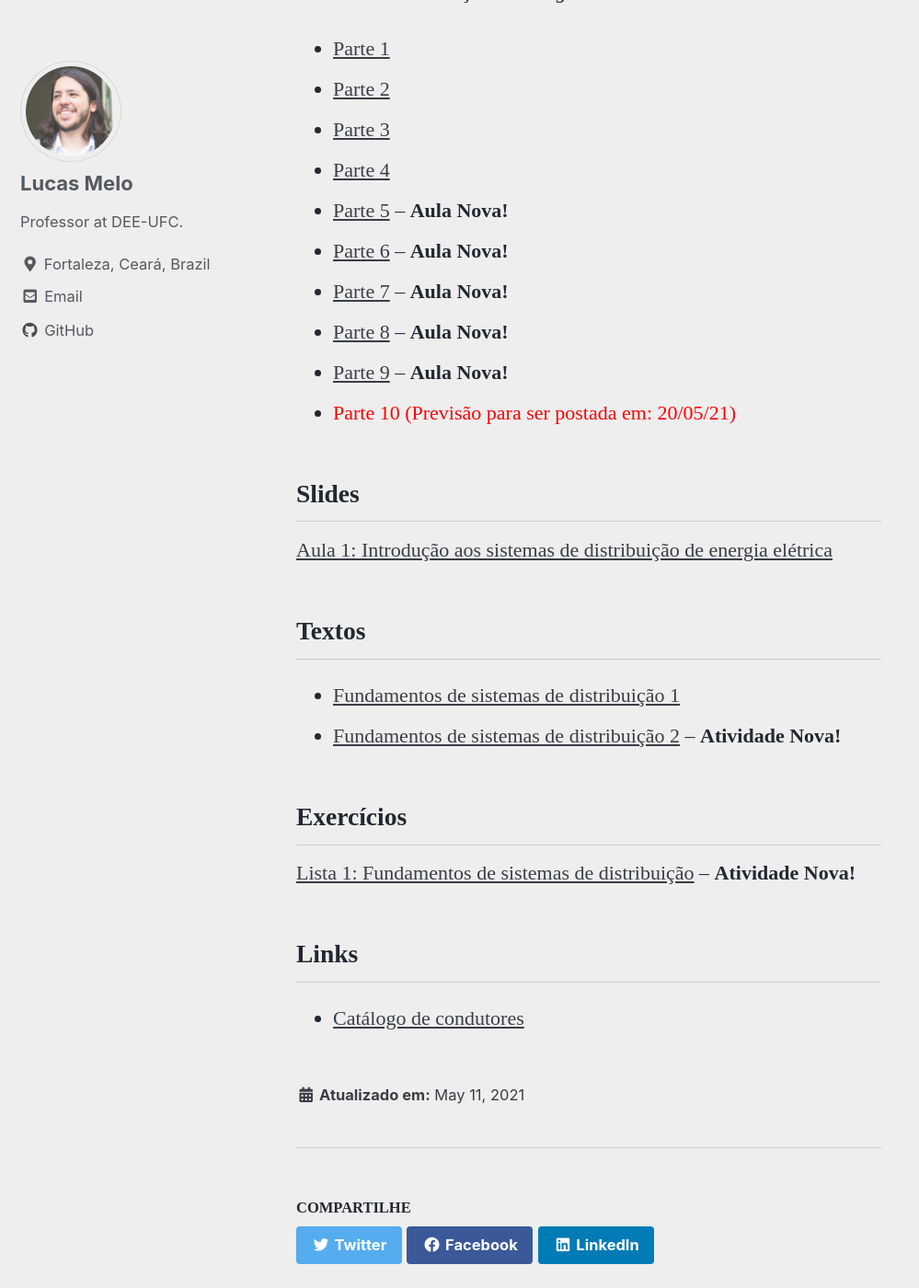
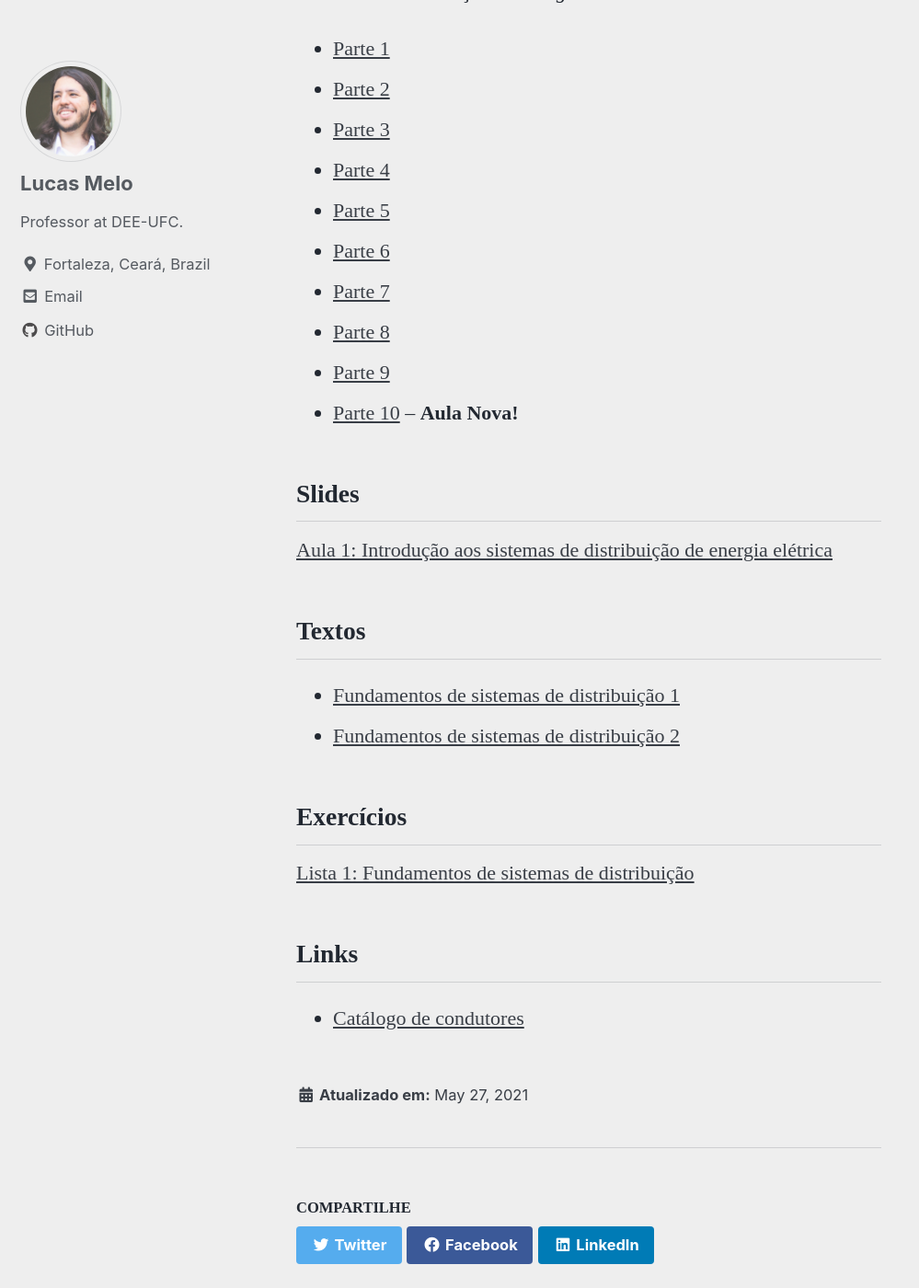
Before and after one commit to lucassm/lucassm.github.io, a Jekyll site: the page built from _teaching/DEE-2021/Unidade-01/index.md, in a window 1280 px wide and 1400 px high, scrolled down 382 px. Shown: the whole window at 92% size, without its empty margins (0-999 px from the left). Built offline with Jekyll 4.4.1, drawn with Linux system fonts in a browser that asks for light colours; cached includes are drawn as plain includes; some web fonts are replaced.

Commit message:
UPDADE: inclusao de links das aulas gravadas nas paginas da disciplina SDEE e do arquivo para leitura da unidade 02 desta mesma disciplina

```diff
--- a/_teaching/DEE-2021/Unidade-01/index.md
+++ b/_teaching/DEE-2021/Unidade-01/index.md
@@ -4,7 +4,7 @@
 type: conteudo
 permalink: /teaching/DEE-2021/Unidade-01
 venue: Federal University of Ceara, Department of Electrical Engineering
-date: 2021-05-11
+date: 2021-05-27
 location: Fortaleza, Brazil
 ---
 
@@ -14,22 +14,23 @@
 - [Parte 2](https://drive.google.com/file/d/1ieWRBbqTE1a_5Sb3g9z9MGPLRegfrnq9/view?usp=drivesdk)
 - [Parte 3](https://drive.google.com/file/d/1b6-SZUDoatd8VKTcD9BxsmbNqTYXnpgb/view?usp=drivesdk)
 - [Parte 4](https://drive.google.com/file/d/1ztn4DngYkgKZXehar_hpXrxO-hYq6v4Z/view?usp=drivesdk)
-- [Parte 5](https://drive.google.com/file/d/1V791oW9WsFIK4hsFEVJdXfTNiv-02Bhy/view?usp=drivesdk) -- **Aula Nova!**
-- [Parte 6](https://drive.google.com/file/d/1ihV2mDSYlzb1cfGfB8hO9i0FIjcr2mze/view?usp=drivesdk) -- **Aula Nova!**
-- [Parte 7](https://drive.google.com/file/d/1G5Ffkdwm8hqN5vwVeNq1nw1QqezaeiGo/view?usp=drivesdk) -- **Aula Nova!**
-- [Parte 8](https://drive.google.com/file/d/1dL8nc-FUPjiWcm4kgonat9VRfLT2WJHl/view?usp=drivesdk) -- **Aula Nova!**
-- [Parte 9](https://drive.google.com/file/d/19_Z9nfI_MVs3lHWfE7U87FqKQyp5Vhz-/view?usp=drivesdk) -- **Aula Nova!**
-- <p style="color: red">Parte 10 (Previsão para ser postada em: 20/05/21)</p>
+- [Parte 5](https://drive.google.com/file/d/1V791oW9WsFIK4hsFEVJdXfTNiv-02Bhy/view?usp=drivesdk)
+- [Parte 6](https://drive.google.com/file/d/1ihV2mDSYlzb1cfGfB8hO9i0FIjcr2mze/view?usp=drivesdk)
+- [Parte 7](https://drive.google.com/file/d/1G5Ffkdwm8hqN5vwVeNq1nw1QqezaeiGo/view?usp=drivesdk)
+- [Parte 8](https://drive.google.com/file/d/1dL8nc-FUPjiWcm4kgonat9VRfLT2WJHl/view?usp=drivesdk)
+- [Parte 9](https://drive.google.com/file/d/19_Z9nfI_MVs3lHWfE7U87FqKQyp5Vhz-/view?usp=drivesdk)
+- [Parte 10](https://drive.google.com/file/d/1frXMSjamVmfh-cvPldSMvkLtmxwyrTYa/view?usp=sharing) -- **Aula Nova!**
+<!-- <p style="color: red">Parte 10 (Previsão para ser postada em: 20/05/21)</p> -->
 
 ## Slides
 [Aula 1: Introdução aos sistemas de distribuição de energia elétrica](https://github.com/lucassm/lucassm.github.io/raw/master/files/SDEE-2021/aula1.pdf)
 
 ## Textos
 - [Fundamentos de sistemas de distribuição 1](https://github.com/lucassm/lucassm.github.io/raw/master/files/SDEE-2021/fundamentos-de-sistemas-de-distribuicao-protected.pdf)
-- [Fundamentos de sistemas de distribuição 2](https://github.com/lucassm/lucassm.github.io/raw/master/files/SDEE-2021/fundamentos-de-sistemas-de-distribuicao-p2-protected.pdf) -- **Atividade Nova!**
+- [Fundamentos de sistemas de distribuição 2](https://github.com/lucassm/lucassm.github.io/raw/master/files/SDEE-2021/fundamentos-de-sistemas-de-distribuicao-p2-protected.pdf)
 
 ## Exercícios
-[Lista 1: Fundamentos de sistemas de distribuição](/teaching/DEE-2021/Unidade-01/lista-01) -- **Atividade Nova!**
+[Lista 1: Fundamentos de sistemas de distribuição](/teaching/DEE-2021/Unidade-01/lista-01)
 
 ## Links
 - [Catálogo de condutores](https://drive.google.com/file/d/1j8wNQ7llOKwg1EaztDbxEMyZBW_QHeC5/view?usp=drivesdk)
```
Also changed, not shown: _teaching/DEE-2021/Unidade-02/index.md (added, +33 -0 lines), _teaching/DEE-2021/index.md (+6 -6 lines), 1 other file.
